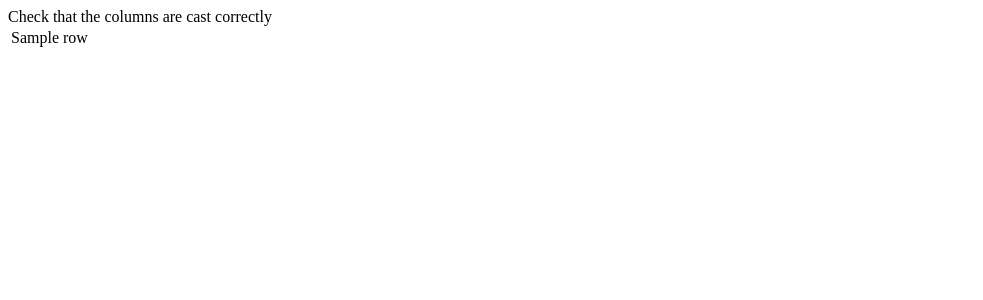
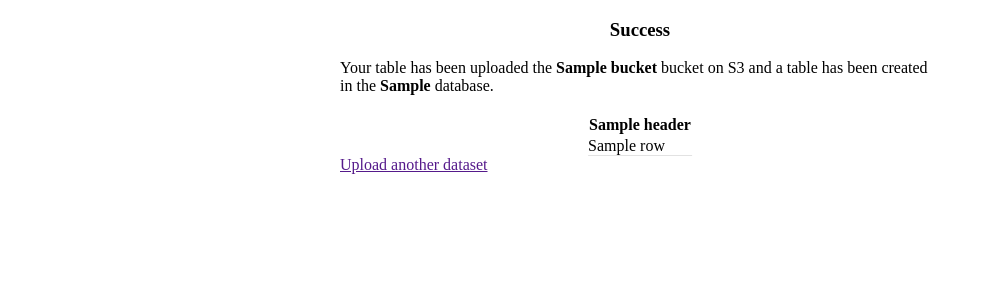
Before and after one commit to NewsappAJC/data-portal, a Django app: template upload/templates/check-casting.html in a window 1280 px wide. Shown: the top 300 px of the page, without its empty margins (0-983 px from the left). Run offline with Django 3.2, Linux system fonts and the light colour scheme; the template is opened without the code that fills it: most values are stand-ins (such as "Sample title", 1, 10 or a date in 2020).

Commit message:
success page displays sample table now

```diff
--- a/upload/templates/check-casting.html
+++ b/upload/templates/check-casting.html
@@ -1,17 +1,60 @@
 <!DOCTYPE html>
 <html>
   <head>
+  <style>
+    #jumbotron {
+      position: relative;
+      width: 600px;
+      left: 50%;
+      transform: translateX(-50%);
+    }
+    table.preview-table {
+      position: relative;
+      left: 50%;
+      transform: translateX(-50%);
+      margin-top: 20px;
+      border-collapse: collapse;
+    }
+    td.preview-cell {
+      padding: 2px 15px 0px 0px;
+    }
+    tr.preview-row {
+      border-bottom: 1px solid #e2e2e2;
+    }
+    th.preview-header {
+      text-align: left;
+    }
+    div.success {
+      text-align: center;
+    }
+  </style>
   </head>
   <body>
-    Check that the columns are cast correctly
-    <table>
+    <div id="jumbotron">
+      <div class="success"><h3>Success</h3></div>
+      <div class="msg">
+        Your table has been uploaded the <strong>{{bucket}}</strong> bucket on S3
+        and a table has been created in the <strong>{{db}}</strong> database.
+      </div>
+      <table class="preview-table">
+        <thead>
+          <tr>
+            {% for header in headers %}
+              <th class="preview-header">{{ header }}</th>
+            {% endfor %}
+          <tr>
+        </thead>
+        <tbody>
           {% for row in data %}
-      <tr>
+            <tr class='preview-row'>
               {% for el in row %}
-          <td>{{ el }}</td>
+                <td class="preview-cell">{{ el }}</td>
               {% endfor %}
             </tr>
           {% endfor %}
+        </tbody>
       </table>
+      <a href=''>Upload another dataset</a>
+    </div>
   </body>
 </html>
--- a/upload/urls.py
+++ b/upload/urls.py
@@ -4,6 +4,5 @@ from django.views.generic import TemplateView
 from . import views
 
 urlpatterns = [
-    url(r'^$', views.upload_file),
-    url(r'^check-casting/$', views.check_casting, name='check-casting')
+    url(r'^$', views.upload_file)
 ]
```
Also changed, not shown: upload/templates/upload.html (+18 -11 lines), upload/views.py (+10 -22 lines). Lines whose indentation alone changed are shown as unchanged.
